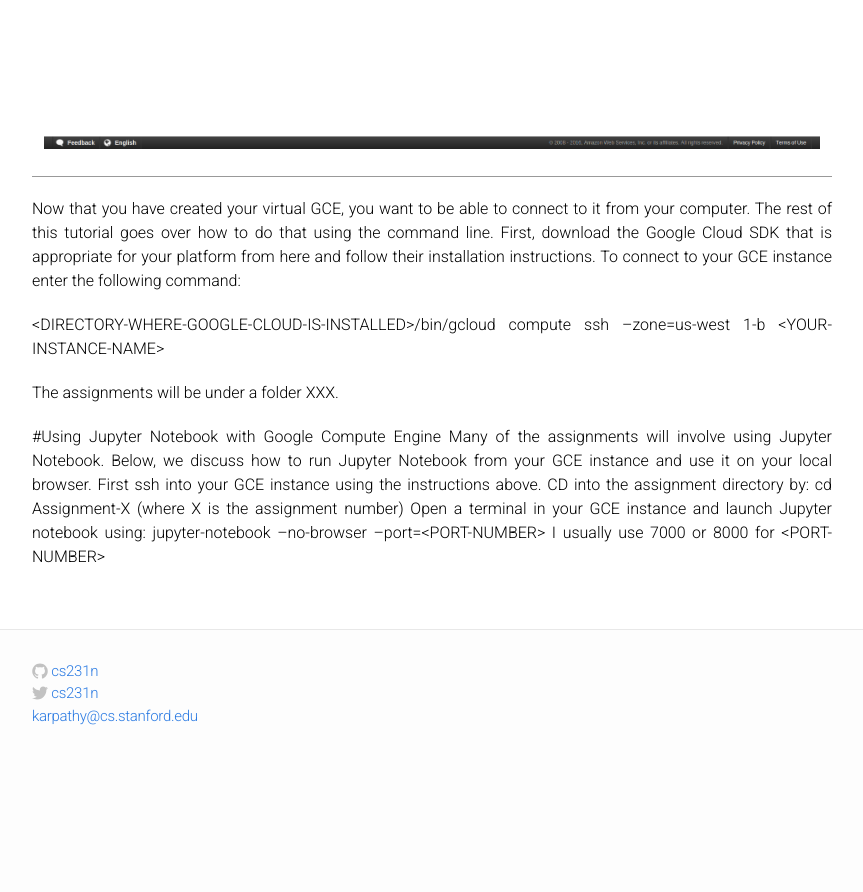
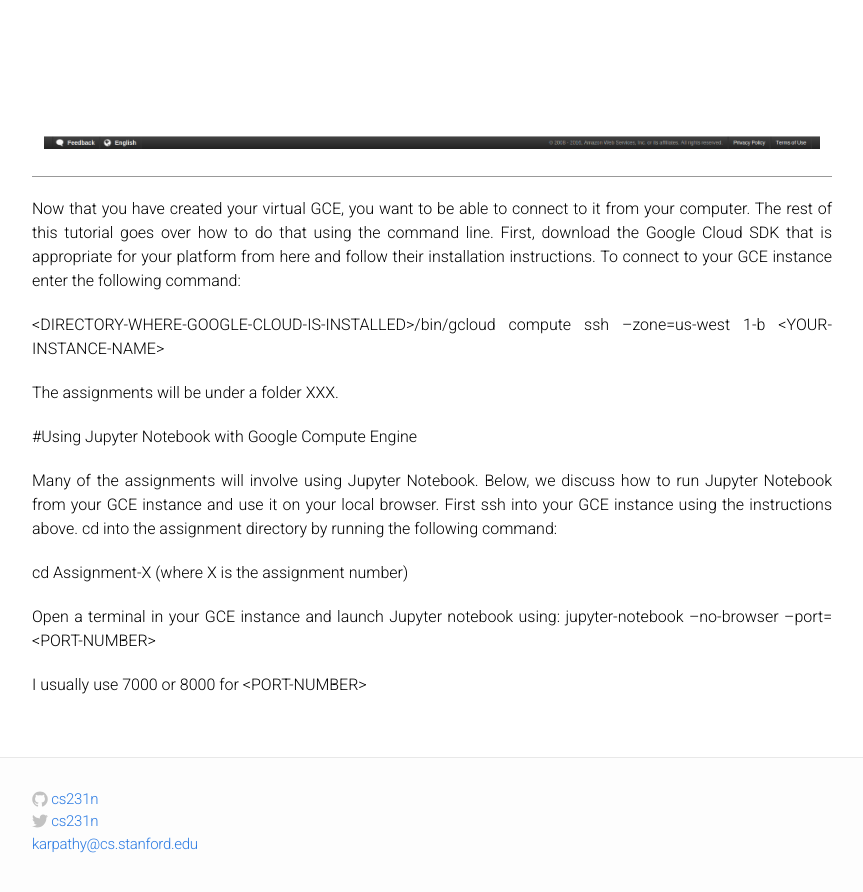
Before and after one commit to cs231n/cs231n.github.io, a Jekyll site: the page built from google_cloud_tutorial.md, in a window 1280 px wide and 900 px high, scrolled down 4120 px. Shown: the top 892 px of the window, without its empty margins (208-1071 px from the left). Built offline with Jekyll 4.4.1, drawn with Linux system fonts in a browser that asks for light colours; before the commit the page ends 4892 px from its top, so only the background shows below that.

Commit message:
Update google_cloud_tutorial.md

```diff
--- a/google_cloud_tutorial.md
+++ b/google_cloud_tutorial.md
@@ -55,8 +55,12 @@ To connect to your GCE instance enter the following command:
 The assignments will be under a folder XXX.
 
 #Using Jupyter Notebook with Google Compute Engine
-Many of the assignments will involve using Jupyter Notebook. Below, we discuss how to run Jupyter Notebook from your GCE instance and use it on your local browser.  First ssh into your GCE instance using the instructions above. CD into the assignment directory by:
+
+Many of the assignments will involve using Jupyter Notebook. Below, we discuss how to run Jupyter Notebook from your GCE instance and use it on your local browser.  First ssh into your GCE instance using the instructions above. cd into the assignment directory by running the following command:
+
 cd Assignment-X (where X is the assignment number)
+
 Open a terminal in your GCE instance and launch Jupyter notebook using:
 jupyter-notebook --no-browser --port=\<PORT-NUMBER\>
+
 I usually use 7000 or 8000 for \<PORT-NUMBER\>
```
